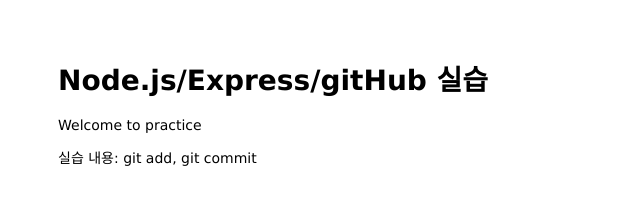
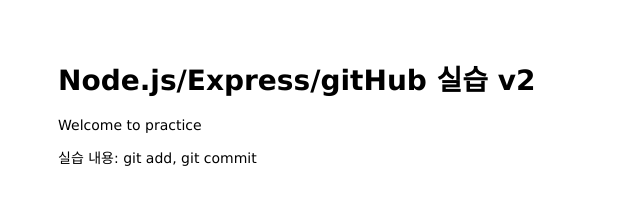
Before and after one commit to parksiyeon/nodejsBookStudyPrac1, a website: page practice/practice-git-github/public/index.html in a window 1280 px wide. Shown: the full height of the page, 0-640 px from the left. Drawn offline with Linux system fonts and the light colour scheme.

Commit message:
change header

```diff
--- a/practice/practice-git-github/public/index.html
+++ b/practice/practice-git-github/public/index.html
@@ -6,7 +6,7 @@
 </head>
 
 <body>
-  <h1> Node.js/Express/gitHub 실습 </h1>
+  <h1> Node.js/Express/gitHub 실습 v2</h1>
   <p>Welcome to practice</p>
 </body>
 
```
